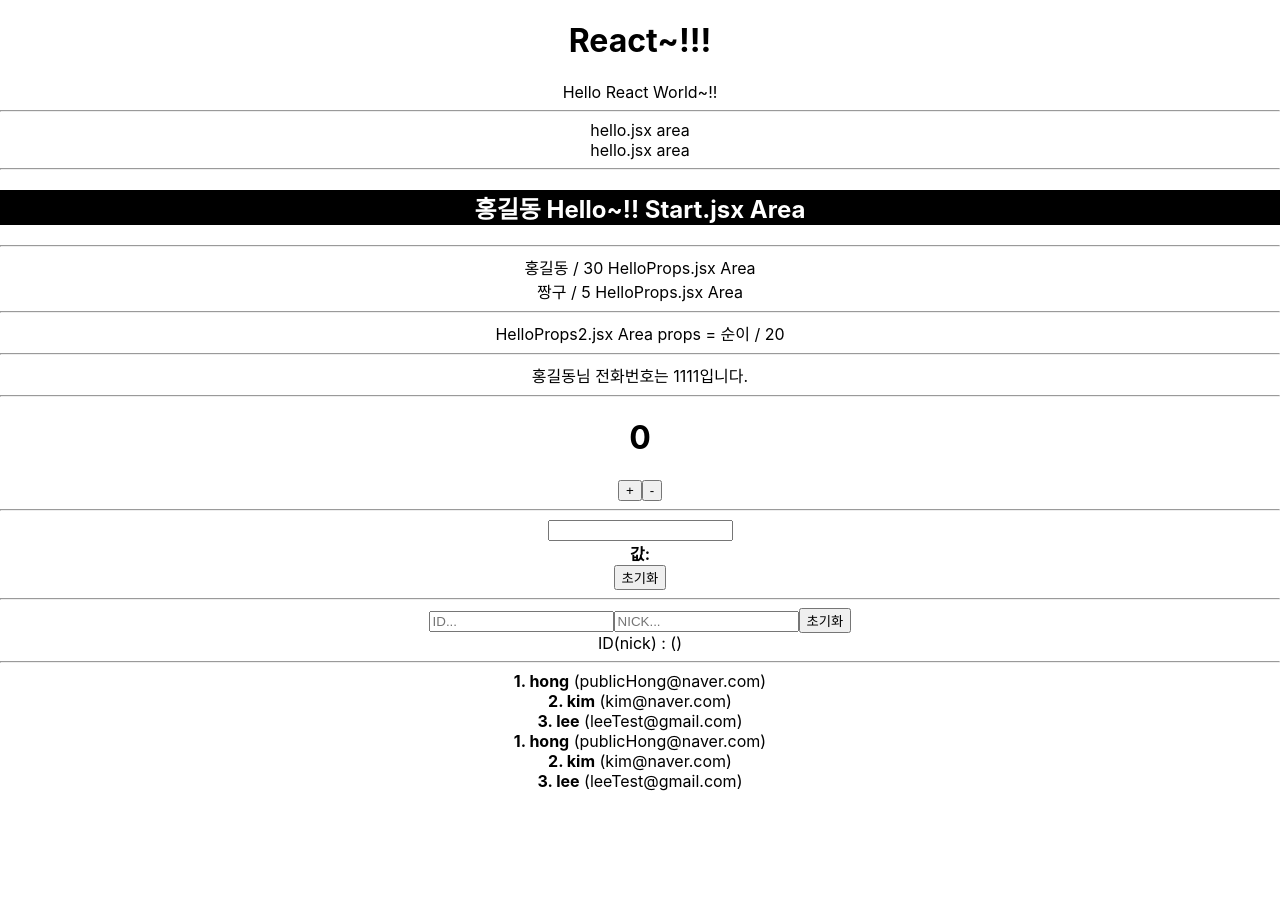
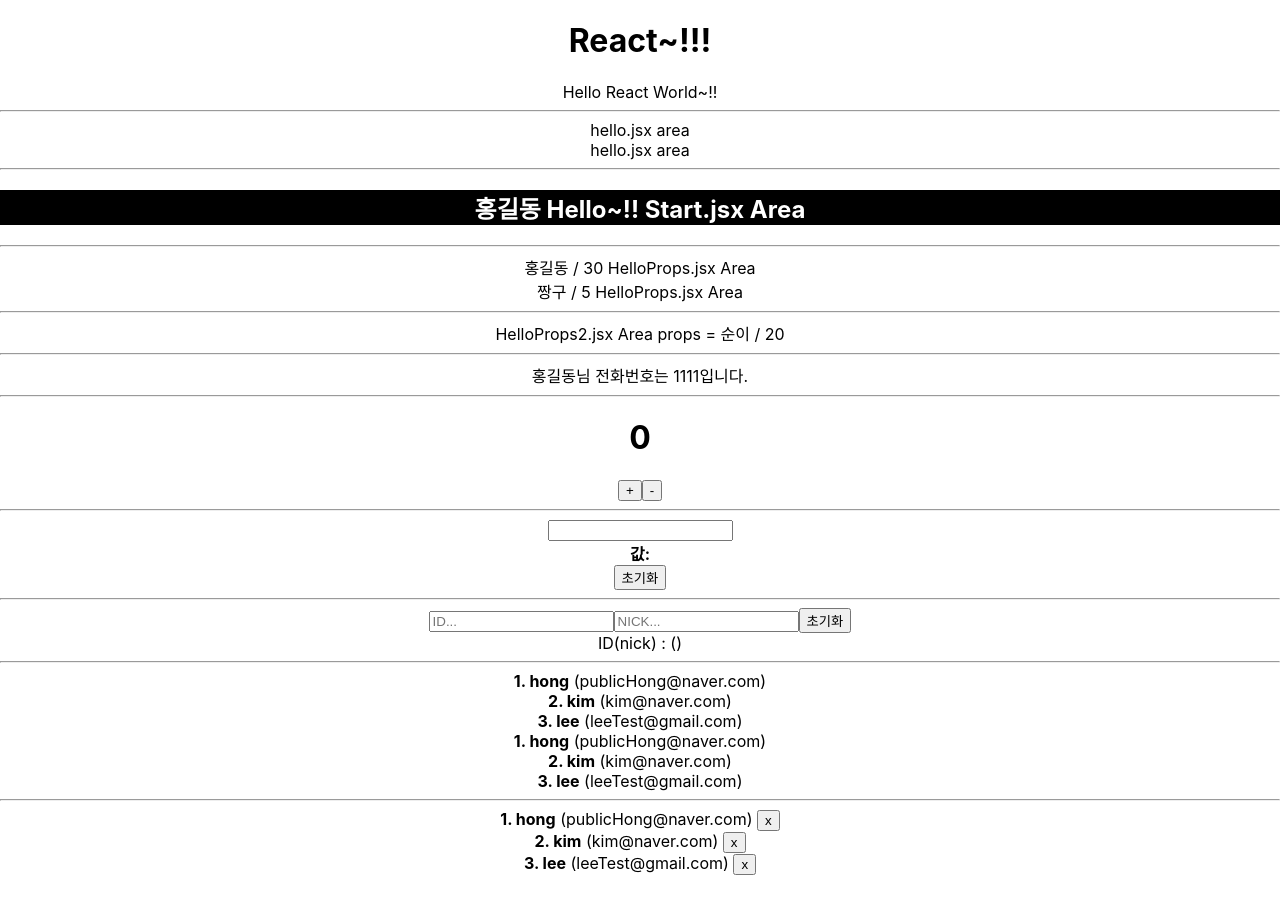
Before and after one commit to dhalfks/react-basic, a React (Create React App) app: page / in a window 1280 px wide. Shown: the top 914 px of the page. Built offline with nearby package versions, Linux system fonts and the light colour scheme.

Commit message:
react-basic_2day-4

```diff
--- a/src/App.js
+++ b/src/App.js
@@ -9,6 +9,7 @@ import Counter from './components/Counter';
 import InputSample from './components/InputSample';
 import InputSample2 from './components/InputSample2';
 import UserList from './components/user/UserList';
+import UserList2 from './components/user/UserList2';
 
 function App() {
   return (
@@ -45,6 +46,9 @@ function App() {
       <hr />
       <UserList />
 
+      <hr />
+      <UserList2 />
+
 
       <br />
       <br />
--- /dev/null
+++ b/src/components/user/User.jsx
@@ -0,0 +1,10 @@
+const User = ({user}) =>{
+    return(
+        <div>
+            <b>{user.id}. {user.username}</b> <span>({user.email}) </span>
+            <button>x</button>
+        </div>
+    )
+}
+
+export default User;
--- /dev/null
+++ b/src/components/user/UserList1.jsx
@@ -0,0 +1,20 @@
+import User from "./User";
+
+function UserList1({users}){
+    // props 객체로 묶어서 옴. (값이 하나든, 여러개든...)
+    // props.users  => 제일 잘 안씀
+    // const {users} = props;  => 가끔 사용
+    // 받을 때 이미 풀어서 받기 => 가장 많이 사용
+
+    return(
+        <div>
+            {
+                users.map(user => (
+                    <User user={user} key={user.id}  />
+                ))
+            }
+        </div>
+    )
+}
+
+export default UserList1;
--- /dev/null
+++ b/src/components/user/UserList2.jsx
@@ -0,0 +1,44 @@
+import { useRef, useState } from "react";
+import UserList1 from "./UserList1";
+
+// users 객체에 [{},{},{}] (등록, 삭제, 리스트보기) 하기위한 컴포넌트
+function UserList2(){
+
+    // users의 객체를 등록, 수정, 삭제 하기 위해서 useState()로 관리
+    const [users, setUsers] = useState([
+        {
+            id: 1,
+            username: 'hong',
+            email: 'publicHong@naver.com',
+            active: true
+        },
+        {
+            id: 2,
+            username: 'kim',
+            email: 'kim@naver.com',
+            active: false
+        },
+        {
+            id: 3,
+            username: 'lee',
+            email: 'leeTest@gmail.com',
+            active: false
+        },
+    ]);
+
+    // 컴포넌트 안에서 관리할 수 있는 변수 생성
+    // useRef() : useRef()로 관리하는 변수는 값이 바뀐다고 해서 컴포넌트가 재렌더링 되지 않음.
+    const nextId = useRef(4);
+
+    return(
+        <div>
+            {/* 등록 컴포넌트 => CreateUser */}
+
+            {/* UserList 컴포넌트 => UserList1 users={users} */}
+            <UserList1 users={users} />
+
+        </div>
+    )
+}
+
+export default UserList2;
```
